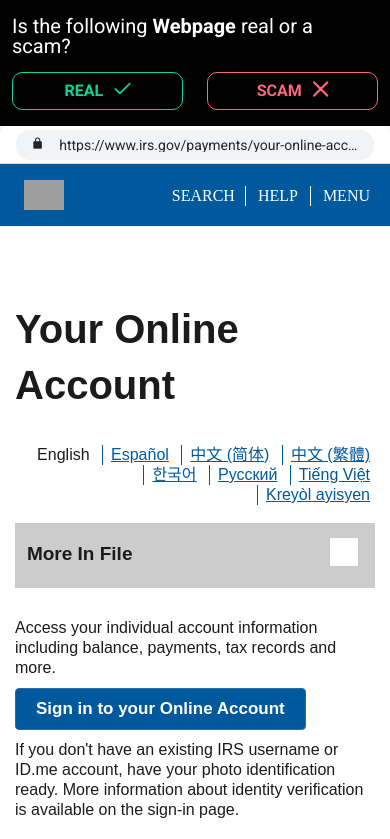
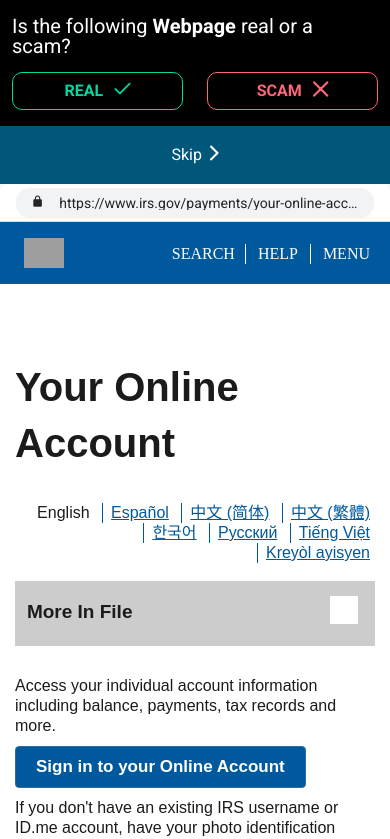
Before and after one commit to sawendel/SSATrust, a React (Create React App) app in the folder EnhancingTrust/: page /workflow/1 in a window 390 px wide. Shown: the top 839 px of the page. Built offline with nearby package versions, Linux system fonts and the light colour scheme; grey boxes are pictures that could not be loaded; a web font is replaced by a local one.

Commit message:
Comments in demo

```diff
--- a/EnhancingTrust/src/App.jsx
+++ b/EnhancingTrust/src/App.jsx
@@ -1,5 +1,5 @@
 import React from 'react';
-import { ToastContainer } from 'react-toastify';
+import { ToastContainer, Zoom } from 'react-toastify';
 import {
   BrowserRouter,
   Routes,
@@ -14,6 +14,7 @@
     <ToastContainer
       position="top-center"
       theme="colored"
+      transition={Zoom}
       limit={1}
       autoClose={5000}
       hideProgressBar={false}
--- a/EnhancingTrust/src/components/ModeWrapper/index.jsx
+++ b/EnhancingTrust/src/components/ModeWrapper/index.jsx
@@ -18,6 +18,7 @@
   const navigate = useNavigate();
   const workflow = useMemo(() => steps.workflows.find((x) => x.id === id), [id]);
   const workflowSteps = useMemo(() => workflow?.steps, [workflow]);
+  const [isFullscreen, setIsFullscreen] = useState(false);
   const [stepIndex, setStepIndex] = useState(0);
   const [selected, setSelected] = useState();
   const [displayTooltips, setDisplayTooltips] = useState(false);
@@ -27,11 +28,16 @@
   const isEducational = workflow.mode === Modes.EDUCATIONAL;
 
   useEffect(() => {
+    function onScreenChange() {
+      setIsFullscreen(screenfull.isFullscreen);
+    };
+    screenfull.on('change', onScreenChange);
     if (query.get(QueryParams.FULLSCREEN) !== 'false') {
       if (screenfull.isEnabled) {
         screenfull.request();
       }
       return () => {
+        screenfull.off('change', onScreenChange);
         screenfull.exit().then();
       }
     }
@@ -73,7 +79,36 @@
     e.currentTarget.blur();
   }
 
+  const getNextButtonText = () => {
+    if (displayTooltips) {
+      return 'Next';
+    }
+    if (!selected) {
+      return 'Skip';
+    }
+    return 'Send';
+  }
+
+  const redirect = () => {
+    const redirect = query.get(QueryParams.REDIRECT_URL);
+    if (redirect) {
+      window.location.href = redirect;
+    } else {
+      navigate('/', { replace: true });
+    }
+  };
+
   const onNext = () => {
+    if (!displayTooltips && !selected) {
+      logEvent(Events.PAGE_SKIPPED);
+
+      if (isLastStep) {
+        redirect();
+      }
+      setStepIndex(stepIndex + 1);
+      return;
+    }
+
     if (!isEducational || !displayTooltips) {
       logEvent(selected === ModeResults.REAL ? Events.MARKED_REAL : Events.MARKED_SCAM)
     }
@@ -91,12 +126,7 @@
       return;
     }
 
-    const redirect = query.get(QueryParams.REDIRECT_URL);
-    if (redirect) {
-      window.location.href = redirect;
-    } else {
-      navigate('/', { replace: true });
-    }
+    redirect();
   };
 
   const getDisplayText = () => {
@@ -115,15 +145,15 @@
         <Row className="align-items-center">
           <Col>
             <Row className="align-items-center">
-              <Col md="auto" sm={12}>
-                <h5 className="et-mode-wrapper__qn me-4 my-md-0 my-3">{getDisplayText()}</h5>
+              <Col lg="auto" md={12}>
+                <h5 className="et-mode-wrapper__qn me-4 my-lg-0 my-3">{getDisplayText()}</h5>
               </Col>
               {!displayTooltips && (
                 <Col>
-                  <Row className="mb-md-0 mb-3">
-                    <Col xs={6} md="auto">
+                  <Row className="mb-lg-0 mb-3">
+                    <Col xs={6} lg="auto">
                       <Button
-                        className="w-100 w-md-auto et-mode-wrapper__result-btn et-mode-wrapper__result-btn-success px-4 me-4"
+                        className="w-100 w-lg-auto et-mode-wrapper__result-btn et-mode-wrapper__result-btn-success px-4 me-4"
                         variant="outline-success"
                         active={ModeResults.REAL === selected}
                         onClick={(e) => onResultClick(e, ModeResults.REAL)}
@@ -132,9 +162,9 @@
                         <i className="et-check" />
                       </Button>
                     </Col>
-                    <Col xs={6} md="auto">
+                    <Col xs={6} lg="auto">
                       <Button
-                        className="w-100 w-md-auto et-mode-wrapper__result-btn et-mode-wrapper__result-btn-danger px-4"
+                        className="w-100 w-lg-auto et-mode-wrapper__result-btn et-mode-wrapper__result-btn-danger px-4"
                         variant="outline-danger"
                         active={ModeResults.SCAM === selected}
                         onClick={(e) => onResultClick(e, ModeResults.SCAM)}
@@ -148,13 +178,24 @@
               )}
             </Row>
           </Col>
-          <Col md="auto" sm="12" className="p-0">
+          {isFullscreen && (
+            <Col lg="auto" md="12" className="">
+              <Button
+                className="et-mode-wrapper__exit-full mb-3 mb-lg-0 w-100"
+                variant="outline-white"
+                onClick={() => screenfull.exit().then()}
+              >
+                Exit full-screen mode
+              </Button>
+            </Col>
+          )}
+          <Col lg="auto" md="12" className="p-0">
             <Button
               variant="secondary"
-              className={`${!selected ? 'invisible d-md-block d-none' : ''} px-5 py-3 rounded-0 w-100`}
+              className="px-xsl-5 px-lg-2 py-3 rounded-0 w-100"
               onClick={onNext}
             >
-              <span className="pe-2 pb-1">{displayTooltips ? 'Next' : 'Send'}</span>
+              <span className="pe-2 pb-1">{getNextButtonText()}</span>
               <i className="et-caret-right" />
             </Button>
           </Col>
--- a/EnhancingTrust/src/constants/events.js
+++ b/EnhancingTrust/src/constants/events.js
@@ -3,6 +3,7 @@
   BUTTON_CLICKED: 'button_clicked',
   EMAIL_DETAILS_EXPANDED: 'email_details_expanded',
   EMAIL_DETAILS_COLLAPSED: 'email_details_collapsed',
+  PAGE_SKIPPED: 'PAGE_SKIPPED',
   MARKED_SCAM: 'marked_scam',
   MARKED_REAL: 'marked_real',
   FORM_SUBMITTED: 'form_submitted',
--- a/EnhancingTrust/src/styles/_variables.scss
+++ b/EnhancingTrust/src/styles/_variables.scss
@@ -115,3 +115,13 @@
 $et-lock: "\e91e";
 $et-play: "\ea1c";
 $et-pause: "\ea1d";
+
+$grid-breakpoints: (
+  xs: 0,
+  sm: 576px,
+  md: 768px,
+  lg: 992px,
+  xsl: 1071px,
+  xl: 1200px,
+  xxl: 1400px
+)
--- a/EnhancingTrust/src/styles/app.scss
+++ b/EnhancingTrust/src/styles/app.scss
@@ -44,7 +44,7 @@
 .et-overlay {
   cursor: pointer;
   z-index: 99998;
-  position: absolute;
+  position: fixed;
   width: 100%;
   height: 100vh;
   top: 0;
--- a/EnhancingTrust/src/styles/components/ModeWrapper.scss
+++ b/EnhancingTrust/src/styles/components/ModeWrapper.scss
@@ -13,6 +13,10 @@
     strong {
       text-transform: capitalize;
     }
+  }
+
+  &__exit-full:hover {
+    @extend .btn-outline-secondary, :hover;
   }
 
   &__result-btn {
```
